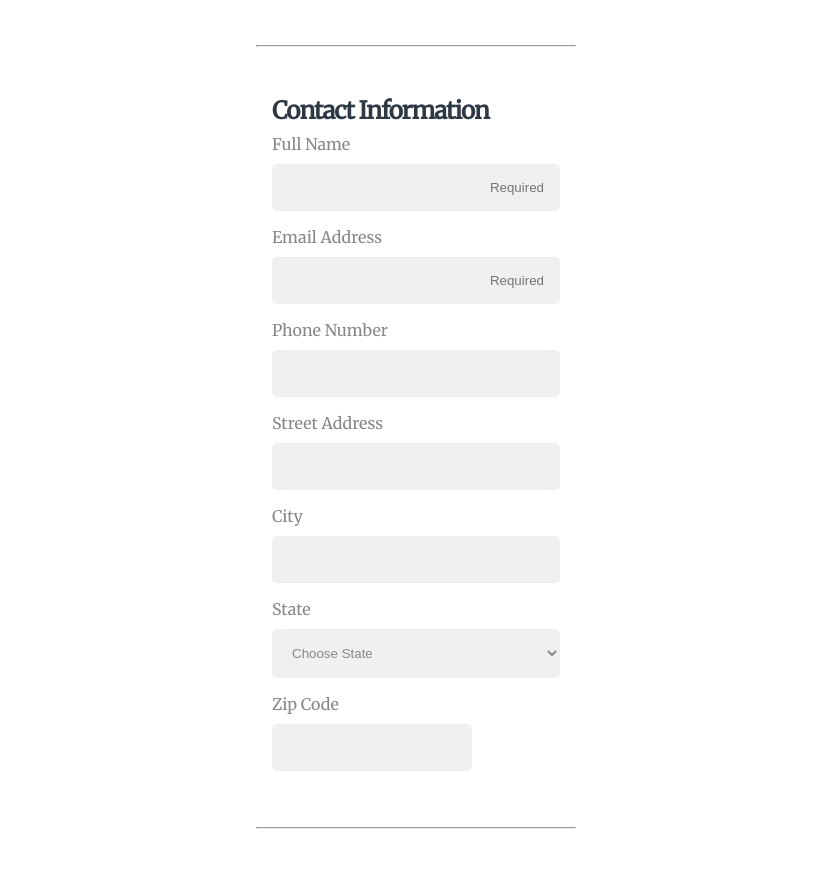
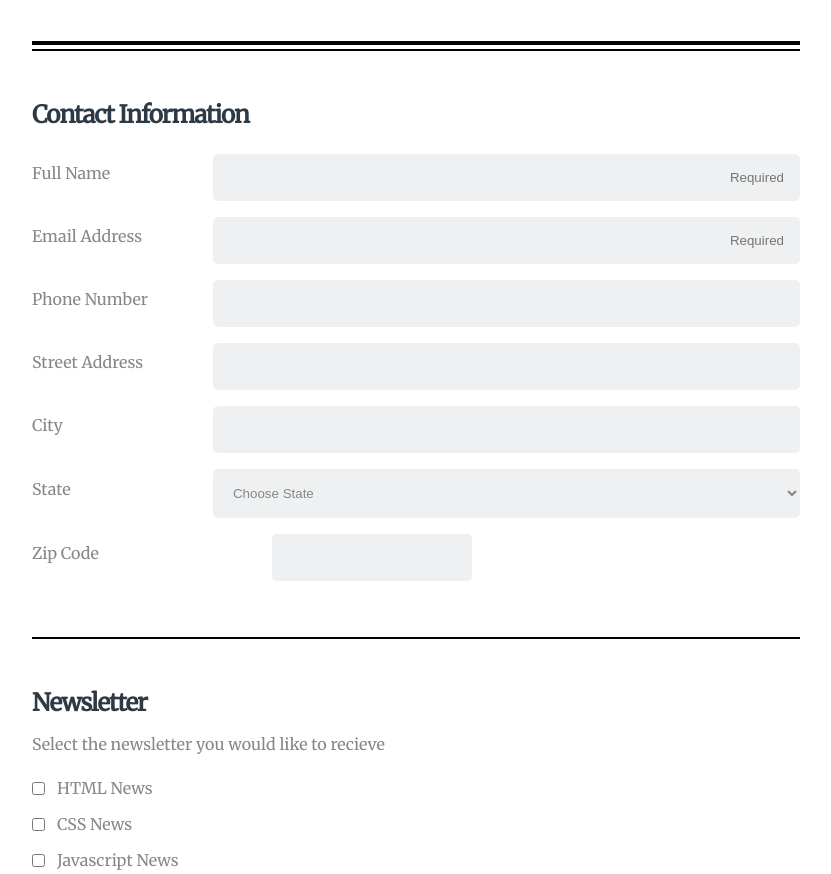
Before and after one commit to Emrikcah/project-3, a plain HTML site: page index.html in a window 1280 px wide. Shown: the part 194-1068 px from the top of the page, without its empty margins (224-1055 px from the left). Drawn offline with Linux system fonts and the light colour scheme.

Commit message:
modified html and css

```diff
--- a/index.html
+++ b/index.html
@@ -16,19 +16,16 @@
         <div class="header-bg-color">
             <h1>the code review</h1>
         </div>
-       <div class="container">
+        <div class="container">
             <div class="header-text">
                 <h2>Signup for our newsletter</h2>
                 <p>Get the latest news on how your code is doing right in your inbox</p>
             </div>
-            <div class="header-line-one"></div>
-            <div class="header-line-two"></div>
-       </div>
+            <div class="line-one"></div>
+            <div class="line-two"></div>
+        </div>
     </header>
-    <div class="container">
 
-        </di>
-        <hr>
         <section id="contact-info">
             <div class="container">
 
@@ -81,12 +78,13 @@
                 </form>
             </div>
         </section>
-        <hr>
+
         <section id="newsletter">
             <div class="container">
+                <div class="line-two"></div>
                 <fieldset>
                     <legend>newsletter</legend>
-                    <p>Select the newsletter you would like to recieve</p>
+                    <p class="newsletter-text">Select the newsletter you would like to recieve</p>
                     <div class="form-group">
 
                         <input type="checkbox" name="html-news" id="html-news">
@@ -103,7 +101,7 @@
                         <label for="js" class="newsletter-labels">Javascript News</label>
                     </div>
 
-                    <p>Newsletter format</p>
+                    <p class="newsletter-text">Newsletter format</p>
 
                     <div class="form-group">
                         <input type="radio" name="news-format" id="html">
@@ -116,8 +114,8 @@
                     </div>
                 </fieldset>
                 <fieldset>
-                    <p>Other topics you'd like to hear about</p>
-                    <textarea name="user-bio" id="bio" cols="50" rows="7" ></textarea>
+                    <p class="newsletter-text">Other topics you'd like to hear about</p>
+                    <textarea name="user-bio" id="bio" cols="50" rows="7"></textarea>
                 </fieldset>
                 <div class="form-group btn-move">
                     <button type="submit" class="btn">Sign Up</button>
--- a/main.css
+++ b/main.css
@@ -6,6 +6,7 @@
     --input-color: #eff0f1;
     --label-color: #929eaa;
     --text-color: #878787;
+    --line-color: #000;
 }
 
 /* Base */
@@ -27,7 +28,7 @@ body {
     margin: 0 auto;
 }
 
-.btn{
+.btn {
     all: unset;
     width: 100%;
     background: var(--btn-blue);
@@ -39,12 +40,17 @@ body {
 
 }
 
-.btn:hover{
+.btn:hover {
     background: var(--btn-hover);
 }
 
-#newsletter .btn-move{
-    padding: 2.5rem 0;
+.line-one {
+    border-bottom: 4px solid var(--line-color);
+    margin-bottom: 4px;
+}
+
+.line-two {
+    border-bottom: 2px solid var(--line-color);
 }
 
 ul,
@@ -89,6 +95,10 @@ header {
     text-align: center;
 }
 
+h2 {
+    padding-bottom: 1rem;
+}
+
 .header-bg-color {
     background: var(--dark-blue);
     color: #fff;
@@ -96,7 +106,7 @@ header {
     padding: 1.5rem;
 }
 
-.header-text{
+.header-text {
     padding: 2rem 0 3rem 0;
 }
 
@@ -104,13 +114,19 @@ header {
 
 /* Contact */
 
-#contact-info{
+#contact-info {
     padding: 3rem 0;
 }
+
 #contact-info label {
     text-transform: capitalize;
     padding-bottom: 10px;
 }
+
+#contact-info legend {
+    padding-bottom: 1rem;
+}
+
 
 .form-group {
     display: flex;
@@ -134,7 +150,7 @@ input:focus::placeholder {
     color: transparent;
 }
 
-select{
+select {
     color: var(--text-color);
 }
 
@@ -142,10 +158,10 @@ select{
 
 /* Newsletter */
 
-#newsletter{
-    padding-top: 3rem;
+#newsletter {
     padding-bottom: 10rem;
 }
+
 #newsletter .newsletter-labels {
     display: inline-block;
 }
@@ -156,7 +172,11 @@ select{
     align-items: center;
 }
 
-.italic{
+#newsletter .newsletter-text {
+    padding: 1rem 0 1rem 0;
+}
+
+.italic {
     text-transform: capitalize;
     font-style: italic;
     text-align: center;
@@ -171,6 +191,36 @@ textarea {
     resize: none;
     box-sizing: border-box;
     width: 100%;
-  }
+}
+
+#newsletter .btn-move {
+    padding: 2.5rem 0;
+}
+
+#newsletter .line-two {
+    margin-bottom: 3rem;
+}
 
 /* Newsletter end */
+
+@media(min-width: 768px) {
+    .container {
+        max-width: 768px;
+    }
+
+    #contact-info .form-group {
+        display: flex;
+        flex-direction: row;
+        align-items: center;
+    }
+
+    #contact-info label {
+        width: 15rem;
+    }
+
+    #contact-info input:not([name="zip"]),
+    select
+    {
+        width: 100%;
+    }
+}
```
